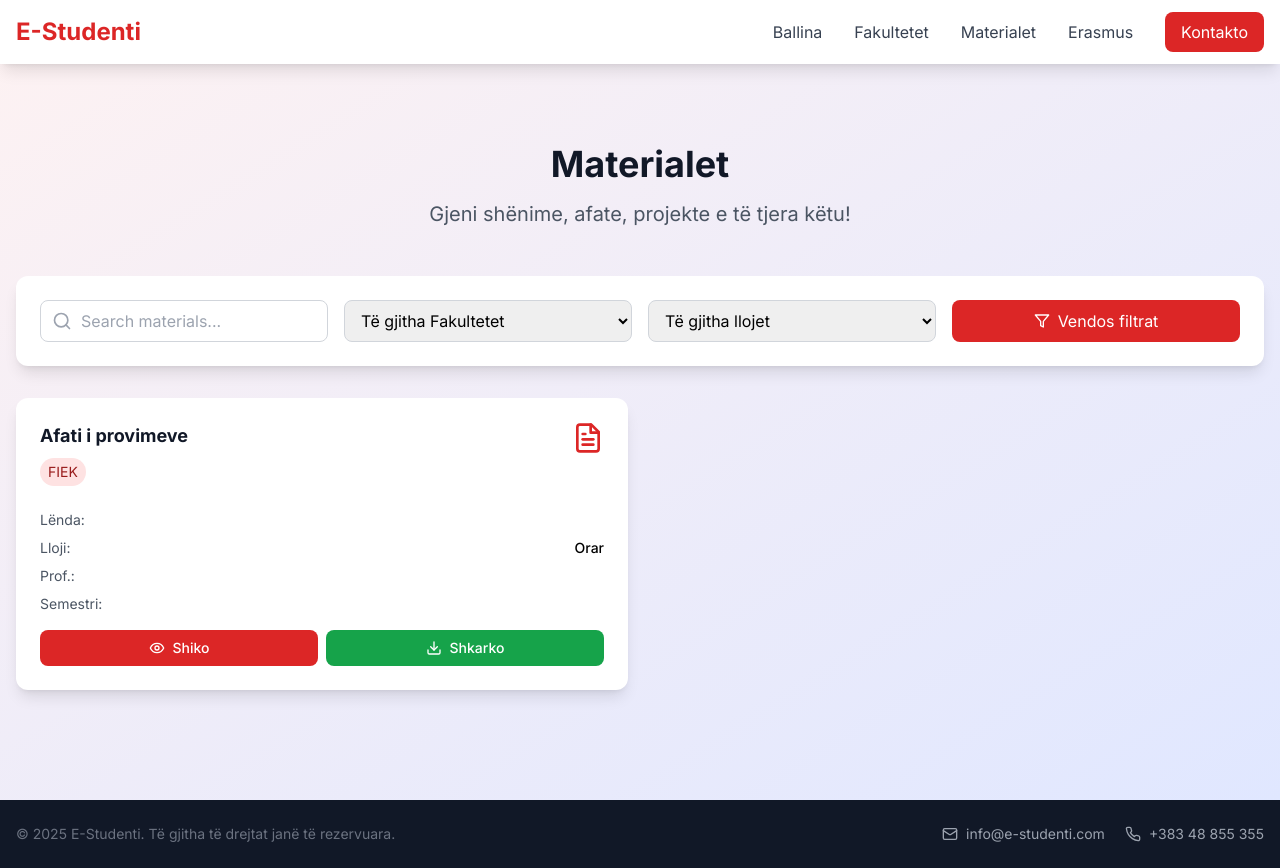
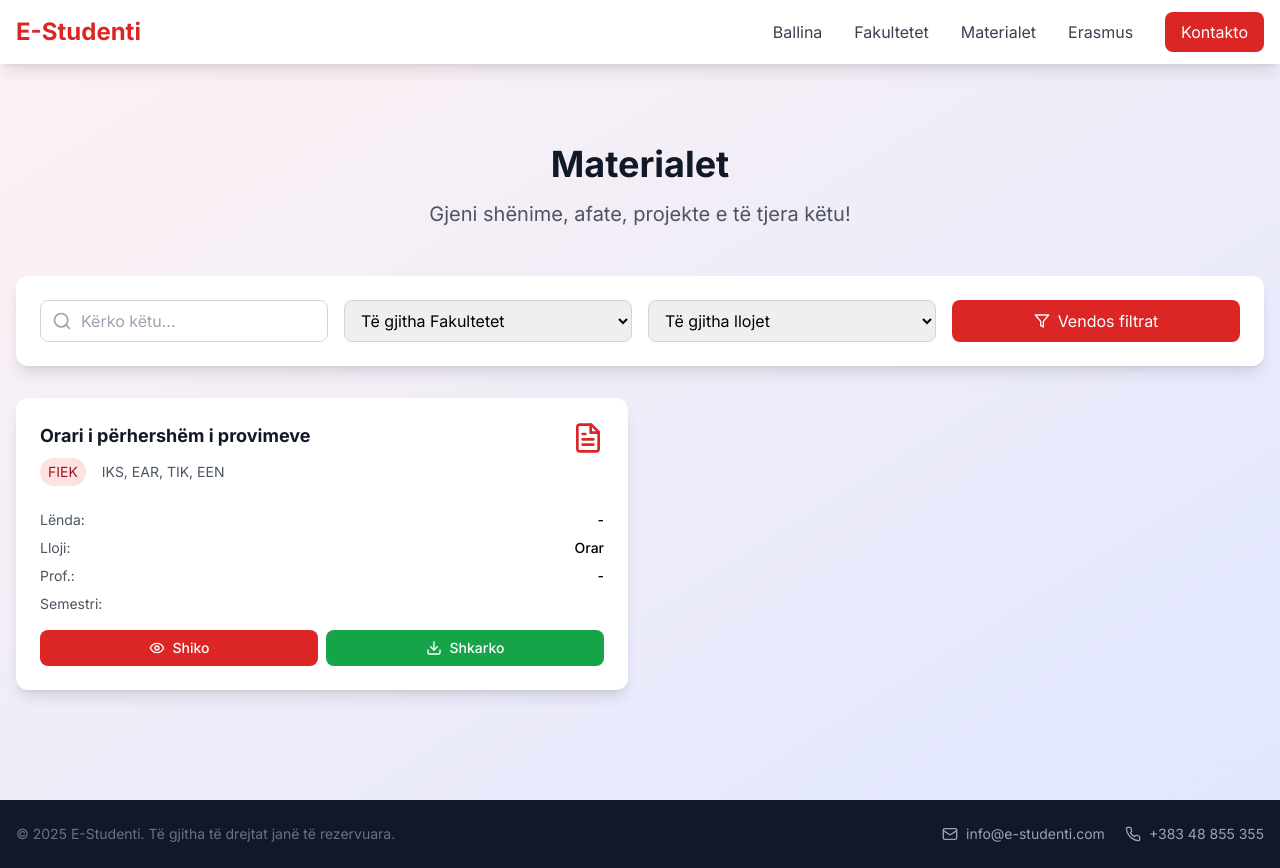
Before and after one commit to edonamulaj0/e-studenti, a Next.js app: page /materialet in a window 1280 px wide. Built offline with nearby package versions, Linux system fonts and the light colour scheme.

Commit message:
materials

```diff
--- a/app/data/materials.json
+++ b/app/data/materials.json
@@ -1,14 +1,13 @@
 [
 	{
 		"id": "1",
-		"title": "Afati i provimeve",
+		"title": "Orari i përhershëm i provimeve",
 		"faculty": "FIEK",
-		"department": "",
+		"department": "IKS, EAR, TIK, EEN",
 		"type": "Orar",
-		"subject": "",
-		"semester": "",
-		"teacher": "",
-		"uploadDate": "01.01.1970",
+		"subject": "-",
+		"teacher": "-",
 		"r2Url": "https://pub-2a4f4cdb8779432fa1ba7d86b9550c05.r2.dev/provimet-orari.pdf"
 	}
+
 ]
--- a/app/materialet/materials-client.js
+++ b/app/materialet/materials-client.js
@@ -38,7 +38,7 @@ export default function MaterialsClient({ initialMaterials }) {
               <Search className="absolute left-3 top-1/2 transform -translate-y-1/2 text-gray-400 w-5 h-5" />
               <input
                 type="text"
-                placeholder="Search materials..."
+                placeholder="Kërko këtu..."
                 value={searchTerm}
                 onChange={(e) => setSearchTerm(e.target.value)}
                 className="w-full pl-10 pr-3 py-2 border border-gray-300 rounded-lg focus:outline-none focus:ring-2 focus:ring-red-500"
@@ -166,7 +166,9 @@ export default function MaterialsClient({ initialMaterials }) {
             <h3 className="text-xl font-semibold text-gray-600 mb-2">
               Nuk ka të dhëna.
             </h3>
-            <p className="text-gray-500">Provoni të ndryshoni kriteret e kërkimit.</p>
+            <p className="text-gray-500">
+              Provoni të ndryshoni kriteret e kërkimit.
+            </p>
           </div>
         )}
       </div>
```
